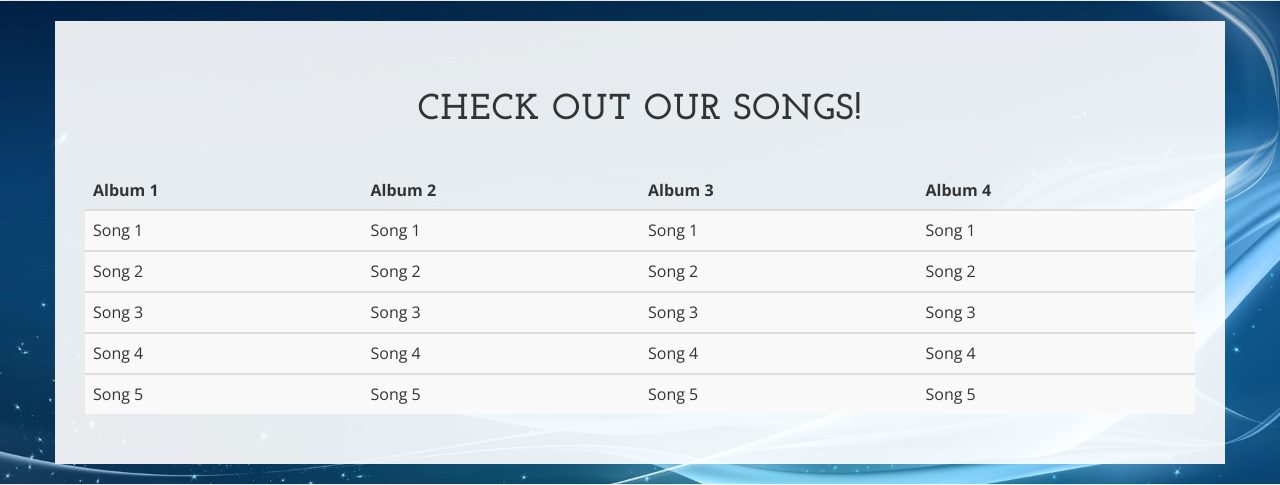
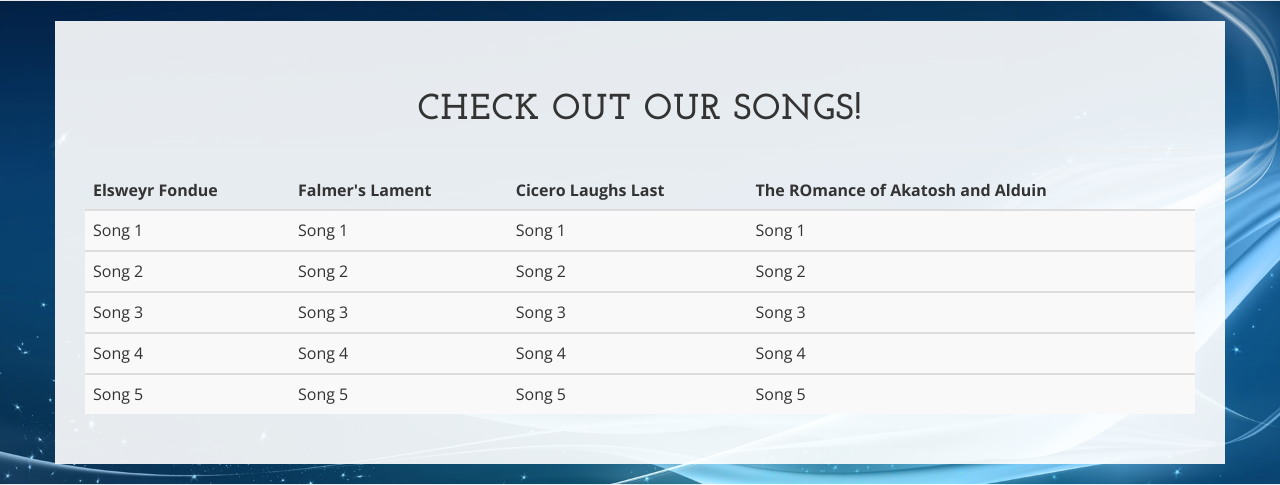
Before and after one commit to kbullins/CS399Band, a Django app: page /music in a window 1280 px wide. Shown: the part 204-689 px from the top of the page. Run offline with Django 3.2, Linux system fonts and the light colour scheme; some libraries are stand-ins or nearby versions.

Commit message:
Update music.html
Added album names.

```diff
--- a/bandProj/templates/music.html
+++ b/bandProj/templates/music.html
@@ -13,10 +13,10 @@
 					<table id="staff" class="table table-striped table-hover tablebordertop">
 						<thead>
 						<tr>
-							<th>Album 1</th>
-							<th>Album 2</th>
-							<th>Album 3</th>
-							<th>Album 4</th>
+							<th>Elsweyr Fondue</th>
+							<th>Falmer's Lament</th>
+							<th>Cicero Laughs Last</th>
+							<th>The ROmance of Akatosh and Alduin</th>
 						</tr>
 						</thead>
 						<!-- Hard coded songs -->
```
